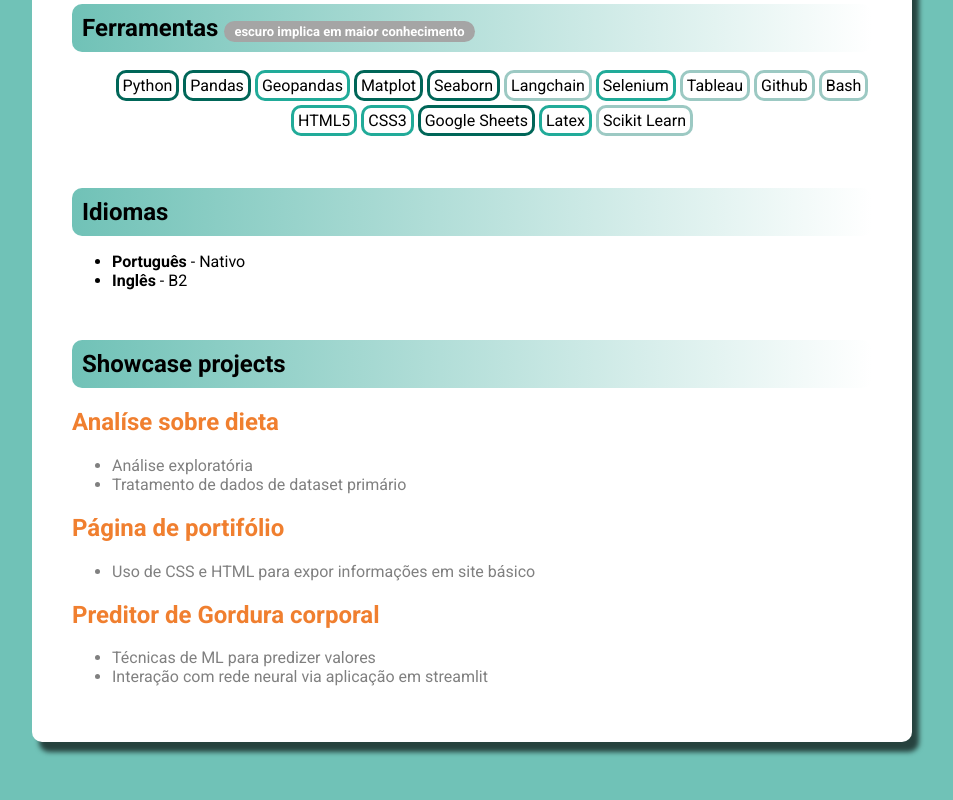
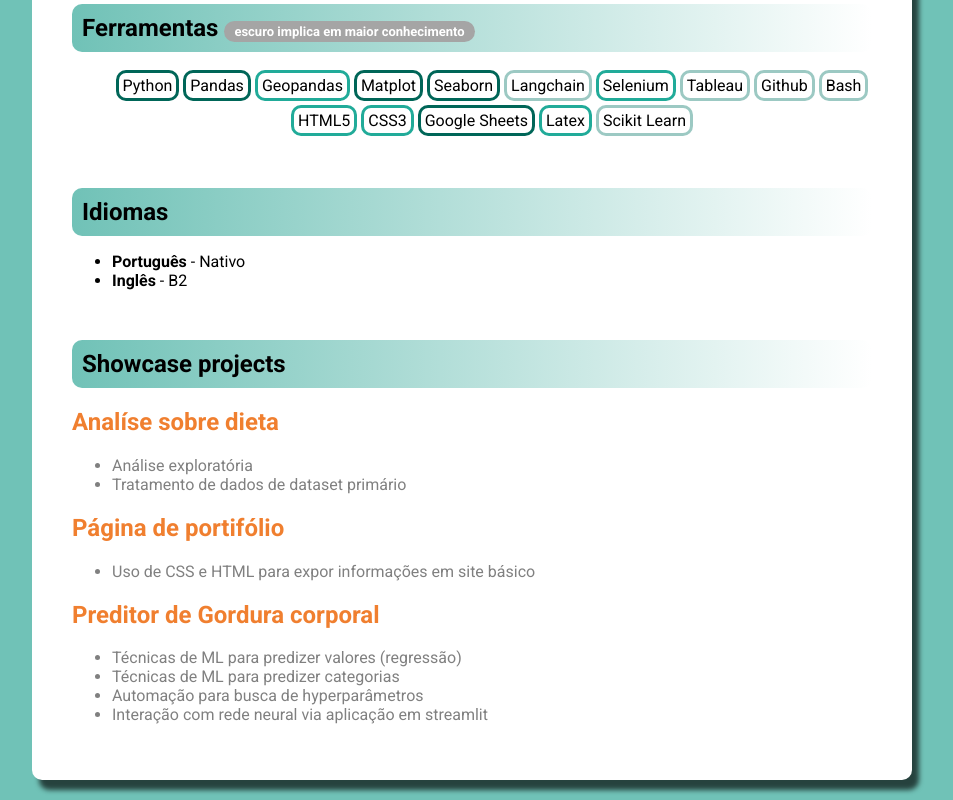
Before and after one commit to alef-tfg/alef-tfg.github.io, a plain HTML site: page index.html in a window 1280 px wide. Shown: the part 714-1514 px from the top of the page, without its empty margins (168-1121 px from the left). Before the commit the page ends 1476 px from the top, so only its background shows below. Drawn offline with Linux system fonts and the light colour scheme.

Commit message:
Update page

```diff
--- a/index.html
+++ b/index.html
@@ -77,7 +77,9 @@
             <p></p>
             <h2><a href="https://github.com/alef-tfg/Portifolio/tree/main/BFpredictor" target="_blank" class="repositorio">Preditor de Gordura corporal</a></h2>
             <ul class="showcase">
-                <li>Técnicas de ML para predizer valores</li>
+                <li>Técnicas de ML para predizer valores (regressão)</li>
+                <li>Técnicas de ML para predizer categorias</li>
+                <li>Automação para busca de hyperparâmetros</li>
                 <li>Interação com rede neural via aplicação em streamlit</li>
             </ul>
             <p></p>
--- a/style.css
+++ b/style.css
@@ -101,6 +101,7 @@ li.level3 {
 .nota {
     justify-self: end;
     color: white;
+    display: inline-block;
     background-color: rgb(165, 165, 165);
     border-radius: 20px;
     padding: 3px 10px;
```
